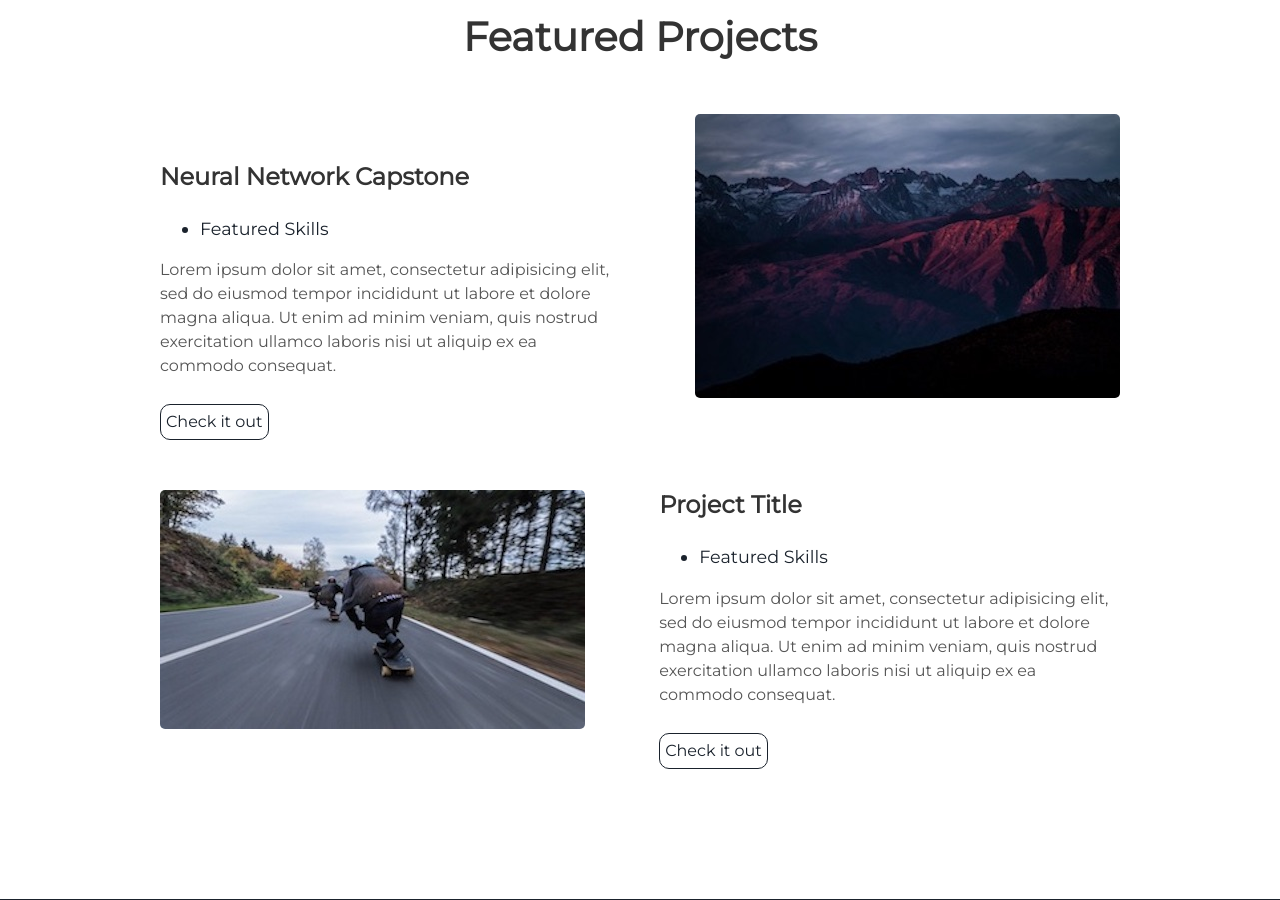
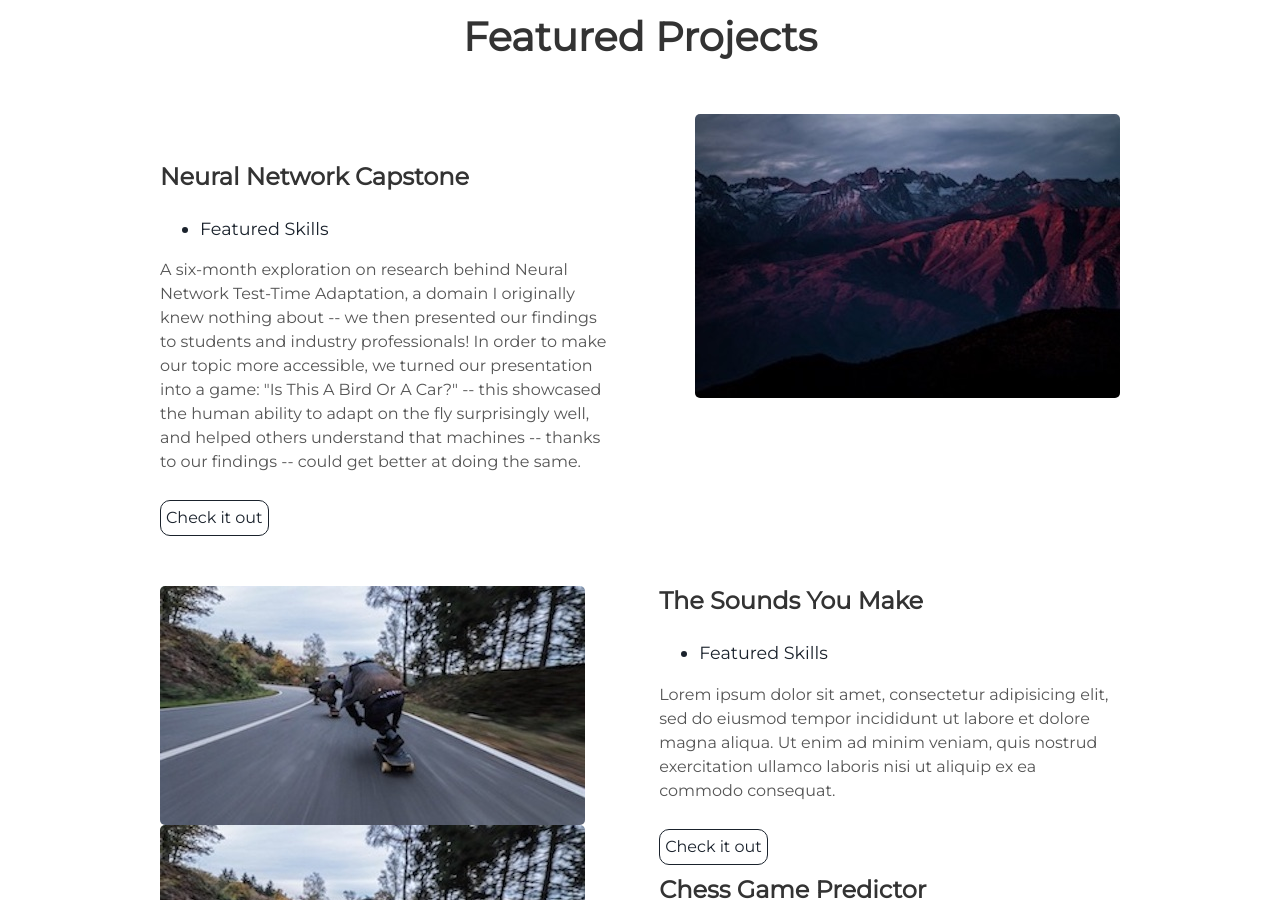
Before and after one commit to nickswetlin/nickswetlin, a Jekyll site: the page built from index.html, in a window 1280 px wide and 900 px high, scrolled down 2335 px. Built offline with Jekyll 4.4.1, drawn with Linux system fonts in a browser that asks for light colours; some of the changed text lies outside the part shown.

Commit message:
add project skeletons

```diff
--- a/_includes/projects.html
+++ b/_includes/projects.html
@@ -1,6 +1,8 @@
 <div class="user-details">
   <h1> Featured Projects </h1>
 </div>
+
+
 <div class="user-projects">
   <div class="images-right">
     <img alt="mountains" src="{{ '/assets/img/mountains.jpg' | prepend: site.baseurl }}" />
@@ -10,20 +12,50 @@
     <ul>
       <li> Featured Skills</li>
     </ul>
-    <p>Lorem ipsum dolor sit amet, consectetur adipisicing elit, sed do eiusmod tempor incididunt ut labore et dolore magna aliqua. Ut enim ad minim veniam, quis nostrud exercitation ullamco laboris nisi ut aliquip ex ea commodo consequat.</p>
+    <p>A six-month exploration on research behind Neural Network Test-Time Adaptation, a domain I originally knew nothing about -- we then presented our findings to students and industry professionals! In order to make our topic more accessible, we turned our presentation into a game: "Is This A Bird Or A Car?" -- this showcased the human ability to adapt on the fly surprisingly well, and helped others understand that machines -- thanks to our findings -- could get better at doing the same. </p>
     <a class="project-link" href="#">Check it out</a>
   </div>
 </div>
+
+
 <div class="user-projects">
   <div class="images-left">
     <img alt="mountains" src="{{ '/assets/img/skate.jpg' | prepend: site.baseurl }}" />
   </div>
   <div class="contents-right">
-    <h3> Project Title </h3>
+    <h3> The Sounds You Make </h3>
     <ul>
       <li> Featured Skills</li>
     </ul>
     <p>Lorem ipsum dolor sit amet, consectetur adipisicing elit, sed do eiusmod tempor incididunt ut labore et dolore magna aliqua. Ut enim ad minim veniam, quis nostrud exercitation ullamco laboris nisi ut aliquip ex ea commodo consequat.</p>
     <a class="project-link" href="#">Check it out</a>
   </div>
-</div>
+
+
+<div class="user-projects">
+  <div class="images-left">
+    <img alt="mountains" src="{{ '/assets/img/skate.jpg' | prepend: site.baseurl }}" />
+  </div>
+  <div class="contents-right">
+    <h3> Chess Game Predictor </h3>
+    <ul>
+      <li> Featured Skills</li>
+    </ul>
+    <p>Lorem ipsum dolor sit amet, consectetur adipisicing elit, sed do eiusmod tempor incididunt ut labore et dolore magna aliqua. Ut enim ad minim veniam, quis nostrud exercitation ullamco laboris nisi ut aliquip ex ea commodo consequat.</p>
+    <a class="project-link" href="#">Check it out</a>
+  </div>
+
+
+<div class="user-projects">
+  <div class="images-left">
+    <img alt="mountains" src="{{ '/assets/img/skate.jpg' | prepend: site.baseurl }}" />
+  </div>
+  <div class="contents-right">
+    <h3> Blackout Analyses </h3>
+    <ul>
+      <li> Featured Skills</li>
+    </ul>
+    <p>Lorem ipsum dolor sit amet, consectetur adipisicing elit, sed do eiusmod tempor incididunt ut labore et dolore magna aliqua. Ut enim ad minim veniam, quis nostrud exercitation ullamco laboris nisi ut aliquip ex ea commodo consequat.</p>
+    <a class="project-link" href="#">Check it out</a>
+    </div>
+  </div>
```
